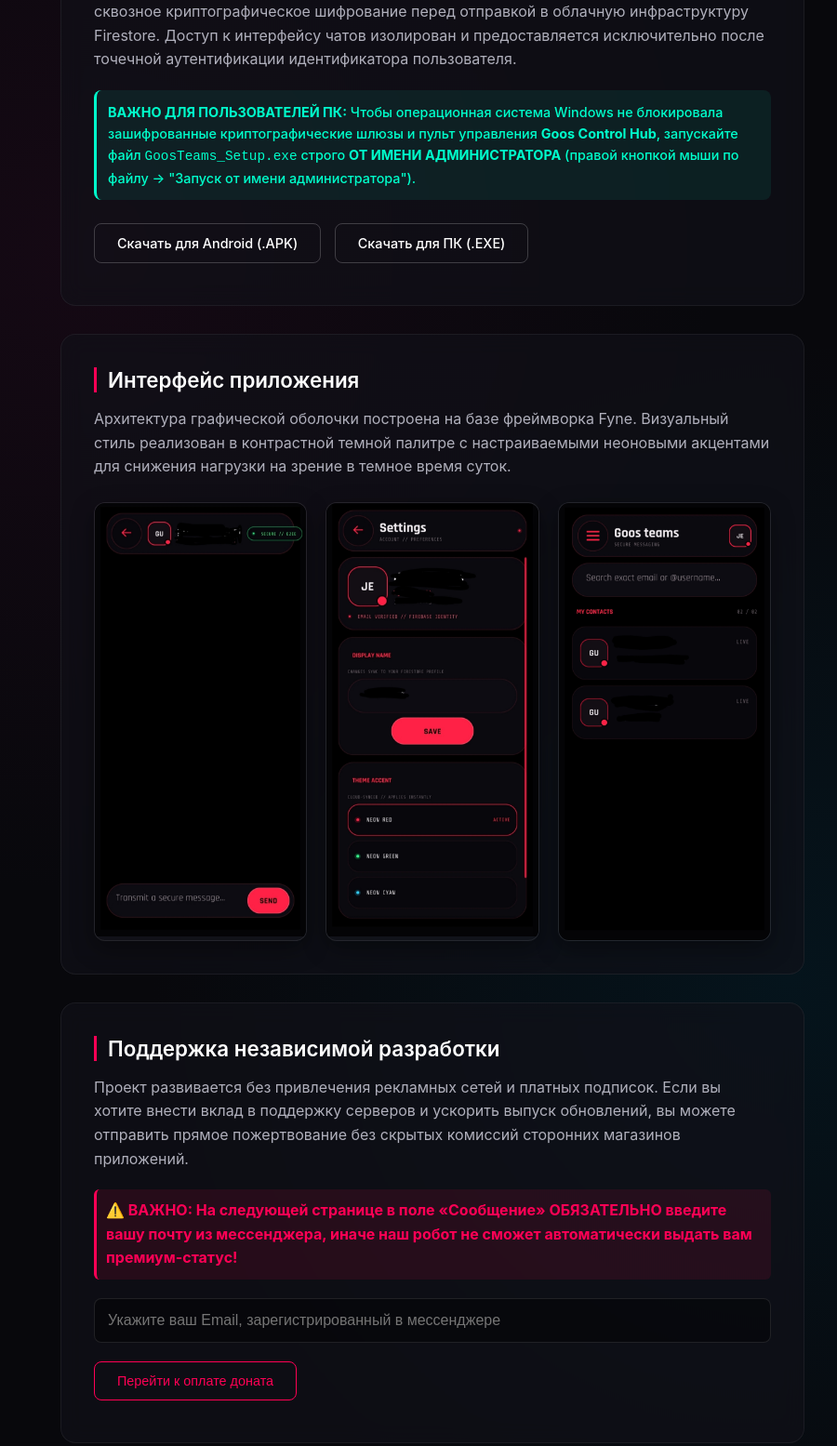
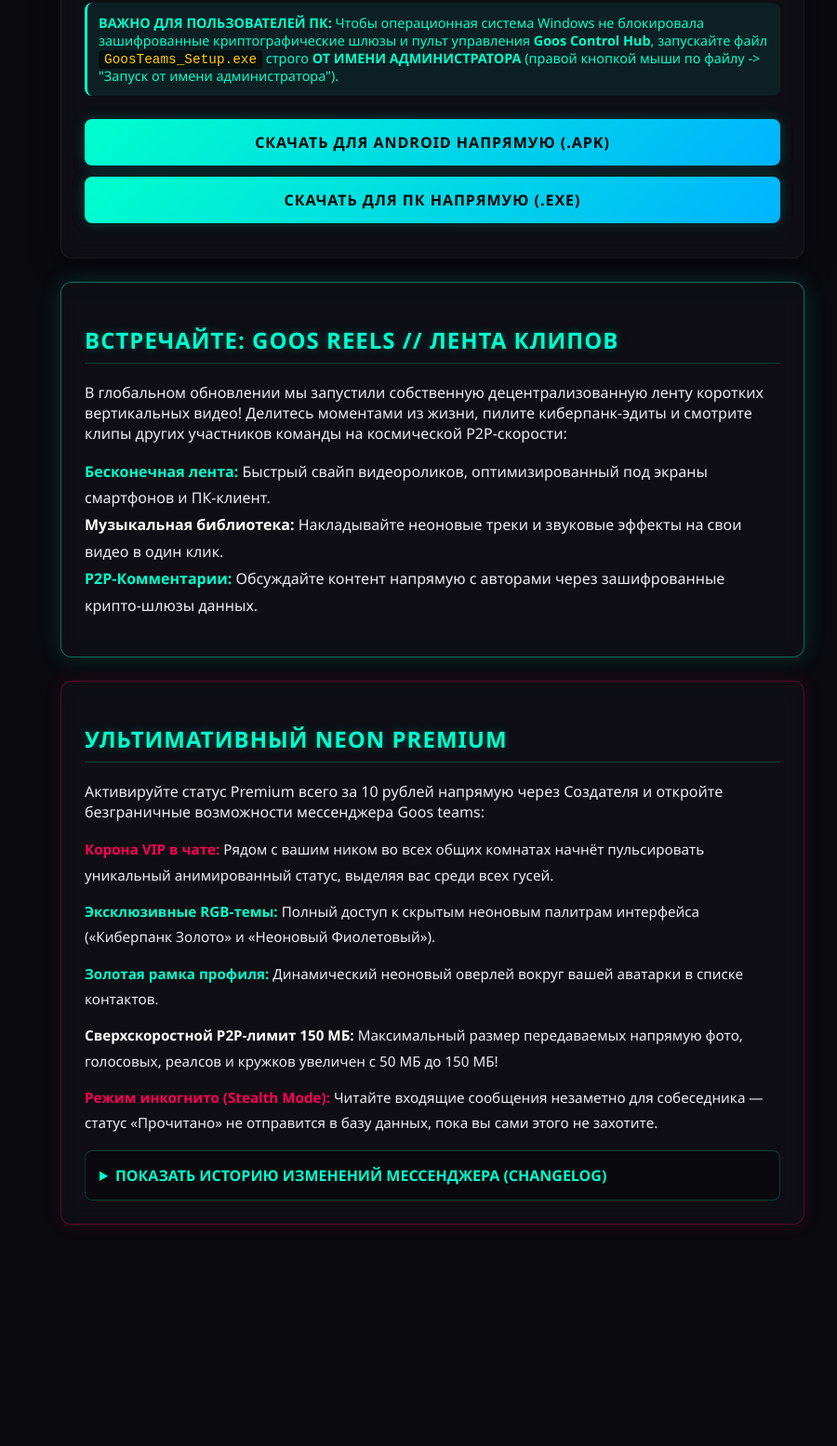
Before and after one commit to gusi3000gusi-alt/goosweb, a plain HTML site: page index.html in a window 1280 px wide. Shown: the part 317-1872 px from the top of the page at 93% size, without its empty margins (175-1075 px from the left). After the commit the page ends 1679 px from the top, so only its background shows below. Drawn offline with Linux system fonts and the light colour scheme.

Commit message:
Add files via upload

```diff
--- a/index.html
+++ b/index.html
@@ -2,20 +2,24 @@
 <html lang="ru">
 <head>
     <meta charset="UTF-8">
-    <meta name="google-site-verification" content="neX4JW07MpGDQ_5KfloJCvouvbxT6PRkaohGAhC-O-c" />
-    <meta name="yandex-verification" content="d97c627a61fbd7e4" />
     <meta name="viewport" content="width=device-width, initial-scale=1.0">
     <title>Goos Teams // Official Secure Client</title>
     <style>
+        :root {
+            --bg-color: #0a0a0f;
+            --panel-bg: rgba(16, 16, 24, 0.7);
+            --neon-cyan: #00ffcc;
+            --neon-pink: #ff0055;
+            --text-main: #ececf2;
+            --text-muted: #a0a0b0;
+        }
+
         body {
-            background-color: #08080c;
-            background-image: radial-gradient(circle at 20% 30%, #150914 0%, transparent 40%),
-                              radial-gradient(circle at 80% 70%, #05141c 0%, transparent 40%);
-            color: #ececf2;
-            font-family: -apple-system, BlinkMacSystemFont, 'Segoe UI', Roboto, Helvetica, Arial, sans-serif;
+            background-color: var(--bg-color);
+            color: var(--text-main);
+            font-family: 'Segoe UI', Roboto, Helvetica, Arial, sans-serif;
             margin: 0;
-            padding: 0;
-            min-height: 100vh;
+            padding: 20px;
             display: flex;
             flex-direction: column;
             align-items: center;
@@ -23,203 +27,177 @@
 
         .container {
             max-width: 800px;
-            width: 90%;
-            margin: 60px 0;
+            width: 100%;
         }
 
-        header {
-            text-align: center;
-            margin-bottom: 50px;
+        h1, h2, h3 {
+            color: var(--neon-cyan);
+            text-shadow: 0 0 10px rgba(0, 255, 204, 0.3);
+            text-transform: uppercase;
+            letter-spacing: 1px;
         }
 
-        h1 {
-            font-size: 2.8rem;
-            font-weight: 700;
-            letter-spacing: -0.05rem;
-            color: #ffffff;
-            margin: 0 0 8px 0;
-        }
-
-        .system-status {
-            font-size: 0.8rem;
-            text-transform: uppercase;
-            letter-spacing: 0.15rem;
-            color: #00ffcc;
+        h2 {
+            border-bottom: 1px solid rgba(0, 255, 204, 0.2);
+            padding-bottom: 8px;
         }
 
         .glass-panel {
-            background: rgba(18, 18, 26, 0.65);
-            backdrop-filter: blur(12px);
-            -webkit-backdrop-filter: blur(12px);
-            border: 1px solid rgba(255, 255, 255, 0.06);
-            border-radius: 16px;
-            padding: 35px;
-            margin-bottom: 30px;
-            text-align: left;
+            background: var(--panel-bg);
+            backdrop-filter: blur(10px);
+            -webkit-backdrop-filter: blur(10px);
+            border: 1px solid rgba(255, 255, 255, 0.05);
+            border-radius: 12px;
+            padding: 25px;
+            margin-bottom: 25px;
+            box-shadow: 0 8px 32px 0 rgba(0, 0, 0, 0.37);
         }
 
-        .glass-panel h2 {
-            font-size: 1.4rem;
-            font-weight: 600;
-            margin-top: 0;
-            margin-bottom: 15px;
-            color: #ffffff;
-            border-left: 3px solid #ff0055;
-            padding-left: 12px;
+        .btn {
+            display: block;
+            background: linear-gradient(135deg, #00ffcc 0%, #00b3ff 100%);
+            color: #000000;
+            text-align: center;
+            padding: 14px;
+            margin: 12px 0;
+            border-radius: 8px;
+            text-decoration: none;
+            font-weight: bold;
+            text-transform: uppercase;
+            letter-spacing: 1px;
+            transition: all 0.3s ease;
+            box-shadow: 0 0 15px rgba(0, 255, 204, 0.2);
         }
 
-        p {
-            font-size: 1rem;
-            line-height: 1.6;
-            color: #b0b0bc;
+        .btn:hover {
+            transform: translateY(-2px);
+            box-shadow: 0 0 25px rgba(0, 255, 204, 0.4);
+        }
+
+        .btn-alt {
+            background: linear-gradient(135deg, #ff0055 0%, #990033 100%);
+            color: #ffffff;
+            box-shadow: 0 0 15px rgba(255, 0, 85, 0.2);
+        }
+
+        .btn-alt:hover {
+            box-shadow: 0 0 25px rgba(255, 0, 85, 0.4);
+        }
+
+        code {
+            background: rgba(0, 0, 0, 0.5);
+            padding: 2px 6px;
+            border-radius: 4px;
+            color: #ffcc00;
+            font-family: monospace;
+        }
+
+        /* Стили для раскрывающегося списка истории */
+        details {
+            background: rgba(0, 0, 0, 0.3);
+            border: 1px solid rgba(0, 255, 204, 0.2);
+            border-radius: 8px;
+            padding: 15px;
+            margin-top: 15px;
+        }
+
+        summary {
+            color: var(--neon-cyan);
+            font-weight: bold;
+            cursor: pointer;
+            outline: none;
+            user-select: none;
+            text-transform: uppercase;
+        }
+
+        summary:hover {
+            color: #ffffff;
+            text-shadow: 0 0 8px var(--neon-cyan);
+        }
+
+        .changelog-list {
+            list-style: none;
+            padding-left: 0;
+            margin-top: 15px;
+        }
+
+        .changelog-item {
+            border-left: 2px solid var(--neon-pink);
+            padding-left: 15px;
             margin-bottom: 20px;
         }
 
-        .screenshot-grid {
-            display: grid;
-            grid-template-columns: repeat(3, 1fr);
-            gap: 20px;
-            margin-top: 25px;
-            width: 100%;
+        .version-tag {
+            color: var(--neon-pink);
+            font-weight: bold;
+            font-family: monospace;
         }
 
-        .screenshot-item {
-            background: rgba(255, 255, 255, 0.02);
-            border: 1px solid rgba(255, 255, 255, 0.08);
-            border-radius: 12px;
-            overflow: hidden;
-            box-shadow: 0 8px 24px rgba(0, 0, 0, 0.4);
-            transition: transform 0.3s ease;
-        }
-
-        .screenshot-item:hover {
-            transform: scale(1.03);
-        }
-
-        .screenshot-item img {
-            width: 100%;
-            height: auto;
-            display: block;
-        }
-
-        .input-group {
-            margin-bottom: 20px;
-        }
-
-        .input-field {
-            width: 100%;
-            box-sizing: border-box;
-            padding: 14px;
-            background: rgba(0, 0, 0, 0.4);
-            border: 1px solid rgba(255, 255, 255, 0.1);
-            border-radius: 8px;
-            color: #ffffff;
-            font-size: 1rem;
-            outline: none;
-            transition: border-color 0.2s ease;
-        }
-
-        .input-field:focus {
-            border-color: #ff0055;
-        }
-
-        .btn {
-            display: inline-block;
-            background: transparent;
-            color: #ffffff;
-            border: 1px solid rgba(255, 255, 255, 0.2);
-            padding: 12px 24px;
-            font-size: 0.9rem;
-            font-weight: 500;
-            border-radius: 8px;
-            text-decoration: none;
-            cursor: pointer;
-            transition: all 0.2s ease;
-            margin-right: 10px;
-            margin-bottom: 10px;
-        }
-
-        .btn:hover {
-            background: #ffffff;
-            color: #08080c;
-            border-color: #ffffff;
-        }
-
-        .btn-action {
-            border-color: #ff0055;
-            color: #ff0055;
-        }
-
-        .btn-action:hover {
-            background: #ff0055;
-            color: #ffffff;
-            border-color: #ff0055;
+        .date-tag {
+            color: var(--text-muted);
+            font-size: 0.85rem;
+            margin-left: 10px;
         }
     </style>
 </head>
 <body>
 
 <div class="container">
-        <header>
-            <h1>Goos teams</h1>
-            <div class="system-status">Secure Messaging // E2EE Client</div>
-        </header>
 
+    <!-- БЛОК СКАЧИВАНИЯ И ОПИСАНИЯ АРХИТЕКТУРЫ -->
     <div class="glass-panel">
+        <h1> Goos teams // Secure Workspace</h1>
         <h2>Архитектура платформы // Скачать клиент</h2>
         <p>Защищенный клиент обмена мгновенными сообщениями, разработанный для обеспечения полной конфиденциальности конечных узлов. Все передаваемые пакеты данных проходят сквозное криптографическое шифрование перед отправкой в облачную инфраструктуру Firestore. Доступ к интерфейсу чатов изолирован и предоставляется исключительно после точечной аутентификации идентификатора пользователя.</p>
 
-            <!-- ВОТ ЭТОТ СТИЛЬНЫЙ БЛОК ПРЕДУПРЕЖДЕНИЯ ДЛЯ ПК -->
-            <p style="color: #00ffcc; font-size: 0.9rem; font-weight: 500; background: rgba(0, 255, 204, 0.08); padding: 12px; border-radius: 8px; border-left: 3px solid #00ffcc; margin-bottom: 25px;">
+        <p style="color: var(--neon-cyan); font-size: 0.9rem; font-weight: 500; background: rgba(0, 255, 204, 0.08); padding: 12px; border-radius: 8px; border-left: 3px solid var(--neon-cyan); margin-bottom: 25px;">
              <strong>ВАЖНО ДЛЯ ПОЛЬЗОВАТЕЛЕЙ ПК:</strong> Чтобы операционная система Windows не блокировала зашифрованные криптографические шлюзы и пульт управления <strong>Goos Control Hub</strong>, запускайте файл <code>GoosTeams_Setup.exe</code> строго <strong>ОТ ИМЕНИ АДМИНИСТРАТОРА</strong> (правой кнопкой мыши по файлу -> "Запуск от имени администратора").
         </p>
-            <a href="https://disk.yandex.ru/d/KcwDK6fWyPF-Ww" target="_blank" class="btn">Скачать для Android (.APK)</a>
-            <a href="https://disk.yandex.ru/d/E-GJum6iaNkBqA" target="_blank" class="btn">Скачать для ПК (.EXE)</a>
+
+        <!-- ОБНОВЛЕННЫЕ ССЫЛКИ НА GITHUB RELEASES (1.3.2) -->
+        <a href="https://github.com/gusi3000gusi-alt/goosweb/releases/download/1.3.2/GoosTeams_v1.3.0.apk" class="btn">
+             Скачать для Android напрямую (.APK)
+        </a>
+        <a href="https://github.com/gusi3000gusi-alt/goosweb/releases/download/1.3.2/GoosTeams_Setup.exe" class="btn" style="background: linear-gradient(135deg, #00ffcc 0%, #00b3ff 100%);">
+             Скачать для ПК напрямую (.EXE)
+        </a>
     </div>
 
-        <div class="glass-panel">
-            <h2>Интерфейс приложения</h2>
-            <p>Архитектура графической оболочки построена на базе фреймворка Fyne. Визуальный стиль реализован в контрастной темной палитре с настраиваемыми неоновыми акцентами для снижения нагрузки на зрение в темное время суток.</p>
-
-            <div class="screenshot-grid">
-                <div class="screenshot-item">
-                    <img src="screen1.jpg" alt="Чаты">
-                </div>
-                <div class="screenshot-item">
-                    <img src="screen2.jpg" alt="Настройки">
-                </div>
-                <div class="screenshot-item">
-                    <img src="screen3.jpg" alt="Шифрование">
-                </div>
-            </div>
+    <!-- БЛОК ФУНКЦИИ GOOS REELS -->
+    <div class="glass-panel" style="border: 1px solid rgba(0, 255, 204, 0.4); box-shadow: 0 0 25px rgba(0, 255, 204, 0.15);">
+        <h2 style="color: #00ffcc;"> ВСТРЕЧАЙТЕ: GOOS REELS // ЛЕНТА КЛИПОВ</h2>
+        <p>В глобальном обновлении мы запустили собственную децентрализованную ленту коротких вертикальных видео! Делитесь моментами из жизни, пилите киберпанк-эдиты и смотрите клипы других участников команды на космической P2P-скорости:</p>
+        <ul style="list-style-type: none; padding-left: 0; color: #ececf2; line-height: 1.8;">
+            <li> <strong style="color: #00ffcc;">Бесконечная лента:</strong> Быстрый свайп видеороликов, оптимизированный под экраны смартфонов и ПК-клиент.</li>
+            <li> <strong style="color: #ffffff;">Музыкальная библиотека:</strong> Накладывайте неоновые треки и звуковые эффекты на свои видео в один клик.</li>
+            <li> <strong style="color: #00ffcc;">P2P-Комментарии:</strong> Обсуждайте контент напрямую с авторами через зашифрованные крипто-шлюзы данных.</li>
+        </ul>
     </div>
 
-        <div class="glass-panel">
-            <h2>Поддержка независимой разработки</h2>
-            <p>Проект развивается без привлечения рекламных сетей и платных подписок. Если вы хотите внести вклад в поддержку серверов и ускорить выпуск обновлений, вы можете отправить прямое пожертвование без скрытых комиссий сторонних магазинов приложений.</p>
+    <!-- БЛОК ВОЗМОЖНОСТЕЙ NEON PREMIUM -->
+    <div class="glass-panel" style="border: 1px solid rgba(255, 0, 85, 0.3); box-shadow: 0 0 20px rgba(255, 0, 85, 0.1);">
+        <h2> Ультимативный NEON PREMIUM</h2>
+        <p>Активируйте статус Premium всего за 10 рублей напрямую через Создателя и откройте безграничные возможности мессенджера Goos teams:</p>
 
-            <!-- ЖЕЛЕЗНОЕ ПРЕДУПРЕЖДЕНИЕ ДЛЯ ЮЗЕРА -->
-            <p style="color: #ff0055; font-weight: bold; background: rgba(255, 0, 85, 0.1); padding: 10px; border-radius: 6px; border-left: 3px solid #ff0055;">
-                ⚠️ ВАЖНО: На следующей странице в поле «Сообщение» ОБЯЗАТЕЛЬНО введите вашу почту из мессенджера, иначе наш робот не сможет автоматически выдать вам премиум-статус!
-            </p>
+        <ul style="list-style-type: none; padding-left: 0; color: #ececf2; line-height: 1.8; font-size: 0.95rem;">
+            <li style="margin-bottom: 12px;"> <strong style="color: #ff0055;">Корона VIP в чате:</strong> Рядом с вашим ником во всех общих комнатах начнёт пульсировать уникальный анимированный статус, выделяя вас среди всех гусей.</li>
+            <li style="margin-bottom: 12px;"> <strong style="color: #00ffcc;">Эксклюзивные RGB-темы:</strong> Полный доступ к скрытым неоновым палитрам интерфейса («Киберпанк Золото» и «Неоновый Фиолетовый»).</li>
+            <li style="margin-bottom: 12px;"> <strong style="color: #00ffcc;">Золотая рамка профиля:</strong> Динамический неоновый оверлей вокруг вашей аватарки в списке контактов.</li>
+            <li style="margin-bottom: 12px;"> <strong style="color: #ffffff;">Сверхскоростной P2P-лимит 150 МБ:</strong> Максимальный размер передаваемых напрямую фото, голосовых, реалсов и кружков увеличен с 50 МБ до 150 МБ!</li>
+            <li style="margin-bottom: 12px;"> <strong style="color: #ff0055;">Режим инкогнито (Stealth Mode):</strong> Читайте входящие сообщения незаметно для собеседника — статус «Прочитано» не отправится в базу данных, пока вы сами этого не захотите.</li>
+        </ul>
 
-            <div class="input-group">
-                <input type="email" id="userEmail" class="input-field" placeholder="Укажите ваш Email, зарегистрированный в мессенджере" required>
+        <!-- КНОПКА С ИСТОРИЕЙ ИЗМЕНЕНИЙ (ВНУТРИ ОПИСАНИЯ ПРЕМИУМА, КАК ЗАКАЗАНО) -->
+        <details>
+            <summary> Показать историю изменений мессенджера (Changelog)</summary>
+            <div class="changelog-list">
+                <div class="changelog-item">
+                    <span class="version-tag">v1.3.0</span><span class="date-tag">Текущее обновление</span>
+                    <p style="margin: 5px 0 0 0; color: var(--text-main);">Добавлен полноценный медиа-движок Goos Reels. Реализована бронированная P2P-видеосвязь и аудиовызовы со сквозным шифрованием AES-GCM-256. Внедрено жесткое разделение лимитов на отправку мультимедиа (50 МБ для стандартных аккаунтов и 150 МБ для Neon Premium).</p>
                 </div>
-            <button onclick="redirectToDonation()" class="btn btn-action">Перейти к оплате доната</button>
+                <div class="changelog-item">
+                    <span class="version-tag">v1.2.0</span>
+                    <p style="margin: 5px 0 0 0; color: var(--text-main);">Полный перевод интерфейса на русский язык. Интеграция сглаженного кириллического шрифта Rubik.ttf. Внедрена функция удаления и редактирования сообщений у обоих собеседников в реальном времени. Создана система фоновых пуш-уведомлений.</p>
                 </div>
-    </div>
-
-    <script>
-        function redirectToDonation() {
-            var email = document.getElementById('userEmail').value;
-            if(email.trim() === "" || !email.includes('@')) {
-                alert("Для продолжения необходимо ввести корректный Email адрес учетной записи.");
-                return;
-            }
-            // Перенаправление на личную страницу DonationAlerts
-            window.open("https://www.donationalerts.com/r/goosteams", "_blank");
-        }
-    </script>
-</body>
-</html>
+                <div class="changelog-item">
+                    <span class="version-tag">v1.1.1</span>
```
Lines whose indentation alone changed are shown as unchanged.
